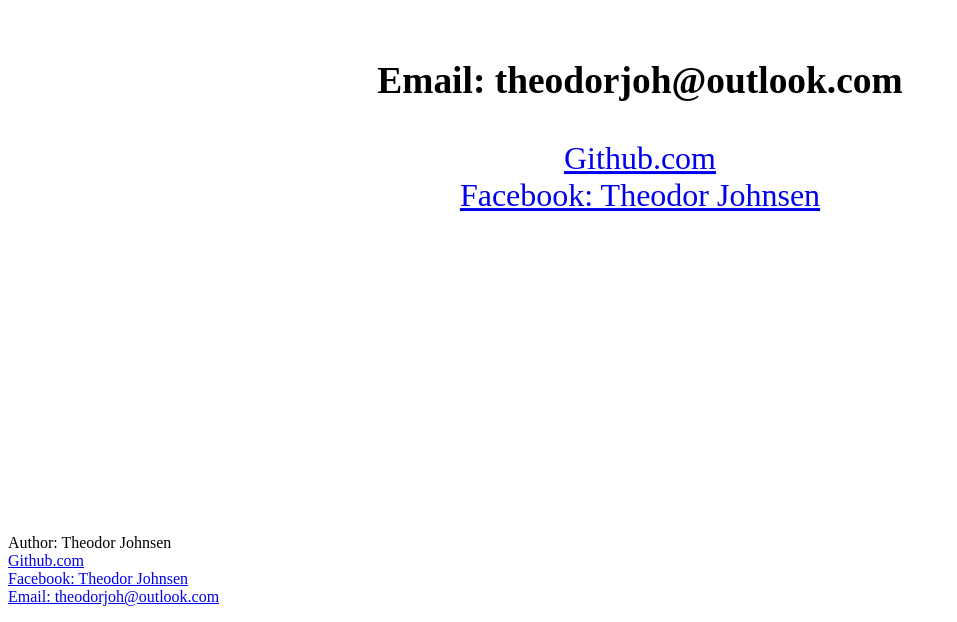
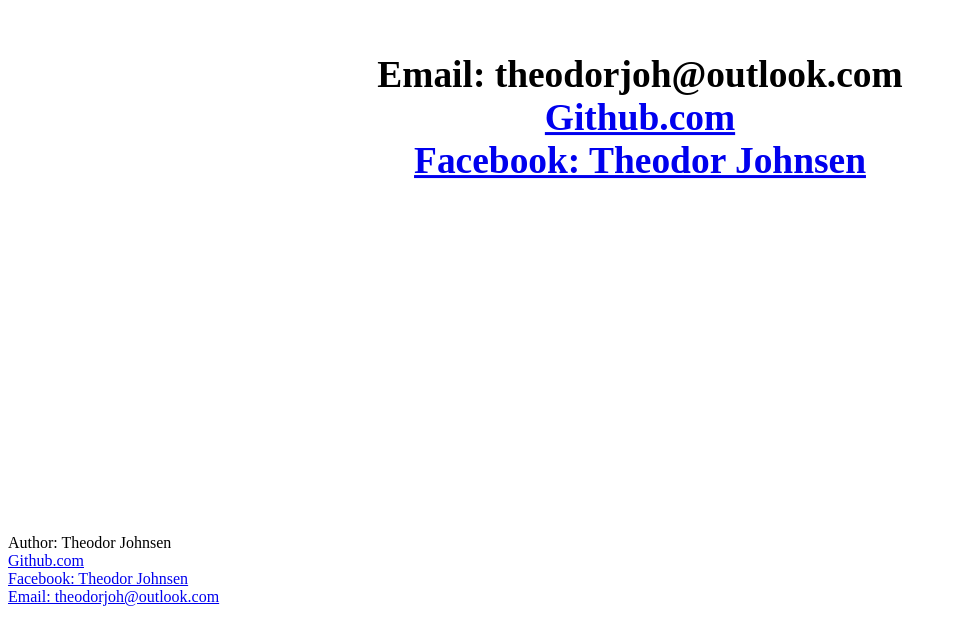
Before and after one commit to FonderToast/FonderToast.github.io, a plain HTML site: page index.html in a window 1280 px wide. Shown: the part 2034-2656 px from the top of the page, without its empty margins (0-957 px from the left). Drawn offline with Linux system fonts and the light colour scheme.

Commit message:
Update index.html

```diff
--- a/index.html
+++ b/index.html
@@ -56,17 +56,13 @@
         <div class="contact-me">
             <section id="contact">
                 <div class="contact-text">
-                    <div>
-                        <h3>Email: theodorjoh@outlook.com</h3>
-                    </div>
 
-                    <div>
-                        <a href="https://github.com/FonderToast">Github.com</a>
-                    </div>
+                        <h3 href="mailto:theodorjoh@outlook.com">Email: theodorjoh@outlook.com<br>
 
-                    <div>
-                        <a href="https://www.facebook.com/theodor.johnsen/">Facebook: Theodor Johnsen</a>
-                    </div>
+                        <a href="https://github.com/FonderToast">Github.com</a><br>
+
+                        <a href="https://www.facebook.com/theodor.johnsen/">Facebook: Theodor Johnsen</a></h3>
+
                         </div>
             </section>
         </div>
```
